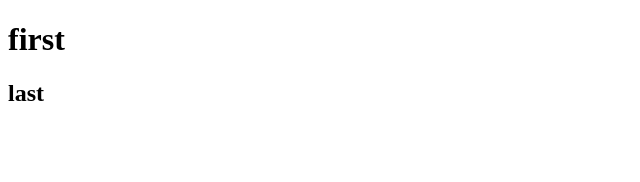
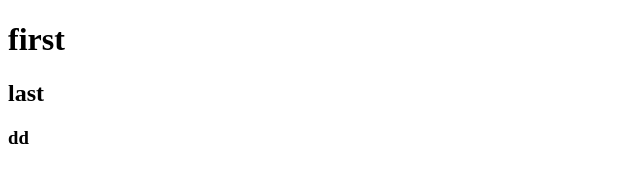
Before and after one commit to hyeonrok/ezen-pt, a plain HTML site: page index.html in a window 1280 px wide. Shown: the full height of the page, 0-640 px from the left. Drawn offline with Linux system fonts and the light colour scheme.

Commit message:
first update

```diff
--- a/index.html
+++ b/index.html
@@ -8,6 +8,6 @@
 <body>
     <h1>first</h1>
     <h2>last</h2>
-    <h3></h3>
+    <h3>dd</h3>
 </body>
 </html>
```
